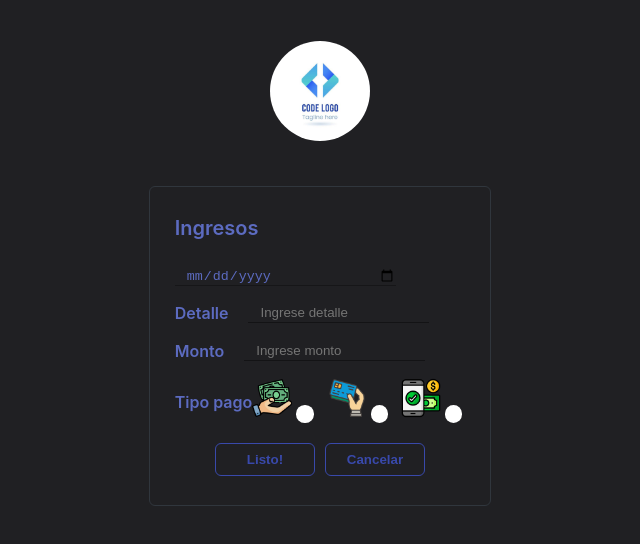
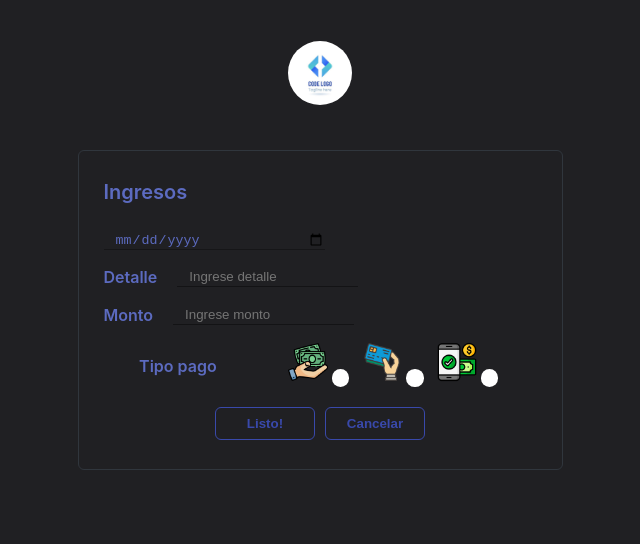
Before and after one commit to masacr3/encuestapyme, a React (Vite) app: page / in a window 1280 px wide. Shown: the top 544 px of the page, without its empty margins (320-960 px from the left). Built offline with nearby package versions, Linux system fonts and the light colour scheme.

Commit message:
fix centrado para pc

```diff
--- a/src/App.css
+++ b/src/App.css
@@ -12,6 +12,8 @@
     justify-content: center;
 
     align-items: center;
+
+    margin: 0 auto;
 }
 
 .container{
--- a/src/componentes/logo/Logo.css
+++ b/src/componentes/logo/Logo.css
@@ -1,6 +1,6 @@
 .logo-img{
-    width: 100px;
-    height: 100px;
+    width: 64px;
+    height: 64px;
 
     border-radius: 50%;
     background-color: #566573;
--- a/src/index.css
+++ b/src/index.css
@@ -21,8 +21,3 @@ body{
     background-color: #202023;
     font-family: -apple-system,BlinkMacSystemFont,Segoe UI,Helvetica,Arial,sans-serif,"Apple Color Emoji","Segoe UI Emoji",Segoe UI Symbol;
 }
-
-#root{
-    display: flex;
-    justify-content: center;
-}
```
